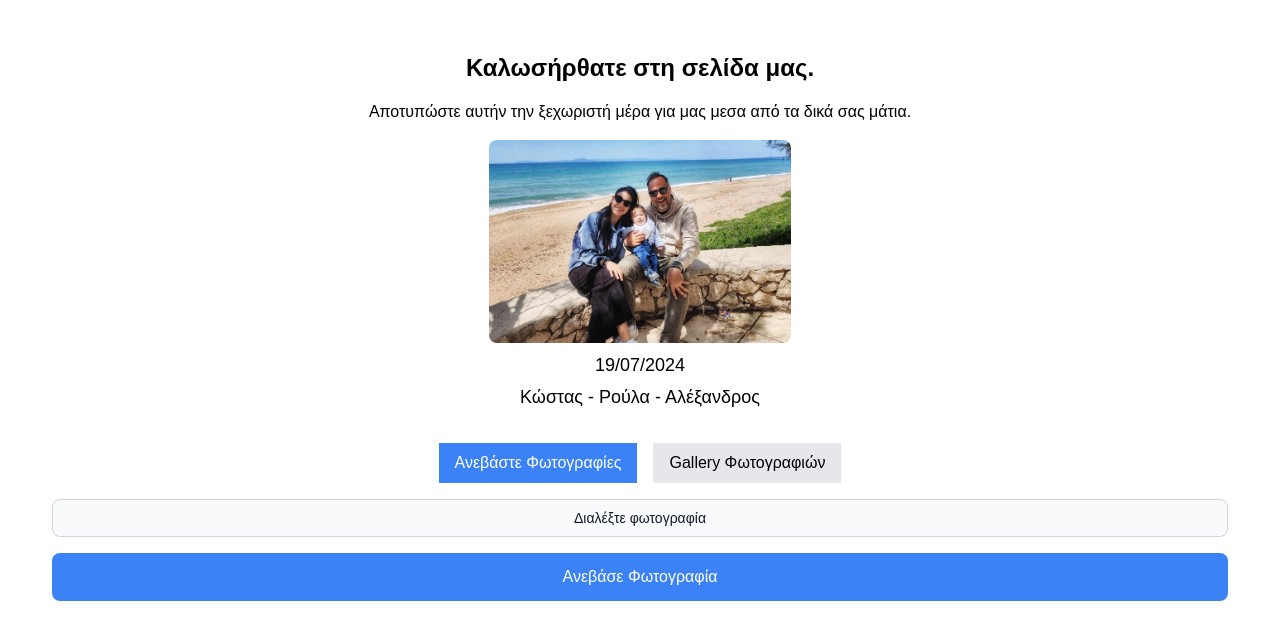
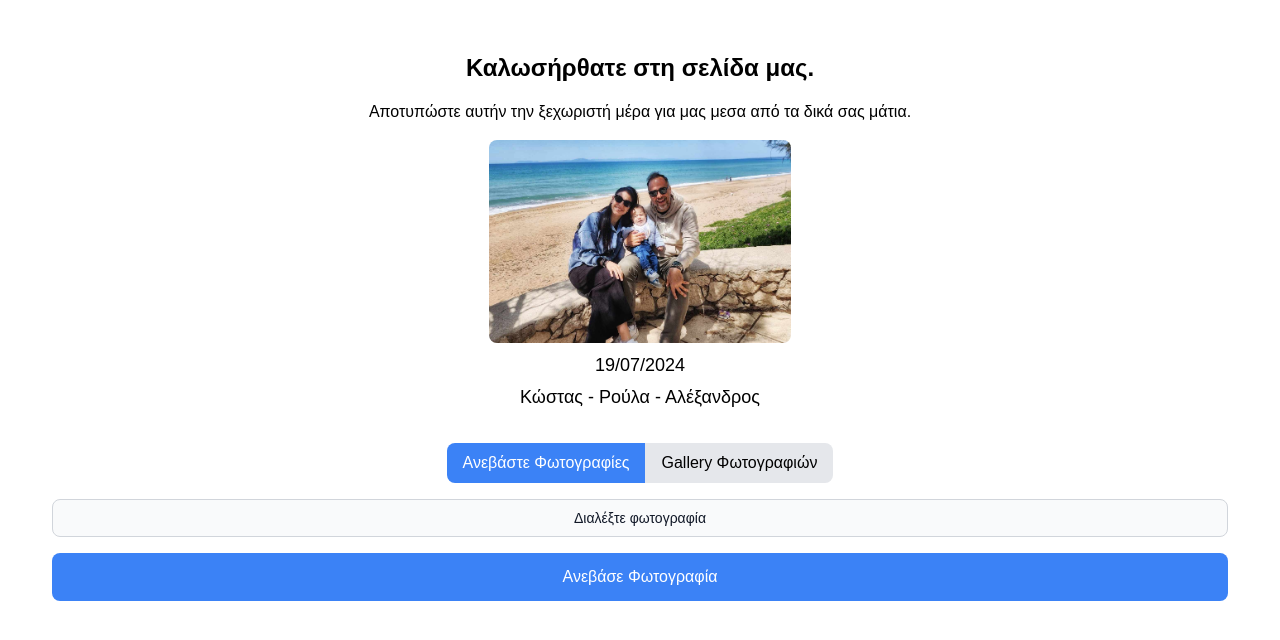
Before and after one commit to maendros/wedding-photos, a Next.js app: page / in a window 1280 px wide. Shown: the top 640 px of the page. Built offline with nearby package versions, Linux system fonts and the light colour scheme.

Commit message:
style issues

```diff
--- a/src/components/TabNavigation.tsx
+++ b/src/components/TabNavigation.tsx
@@ -11,7 +11,7 @@ const TabNavigation: React.FC = () => {
     <div className="container mx-auto p-4">
       <div className="flex justify-center mb-4">
         <button
-          className={`px-4 py-2 mx-2 ${
+          className={`px-4 py-2 rounded-l-lg  ${
             activeTab === "upload" ? "bg-blue-500 text-white" : "bg-gray-200"
           }`}
           onClick={() => setActiveTab("upload")}
@@ -19,7 +19,7 @@ const TabNavigation: React.FC = () => {
           Ανεβάστε Φωτογραφίες
         </button>
         <button
-          className={`px-4 py-2 mx-2 ${
+          className={`px-4 py-2 rounded-r-lg   ${
             activeTab === "gallery" ? "bg-blue-500 text-white" : "bg-gray-200"
           }`}
           onClick={() => setActiveTab("gallery")}
--- a/src/components/UploadForm.tsx
+++ b/src/components/UploadForm.tsx
@@ -177,7 +177,7 @@ const UploadForm: React.FC<UploadFormProps> = ({
       )}
 
       {previewImage && (
-        <div className="mt-4">
+        <div className="flex items-center justify-center">
           <img
             src={previewImage}
             alt="Preview"
```
